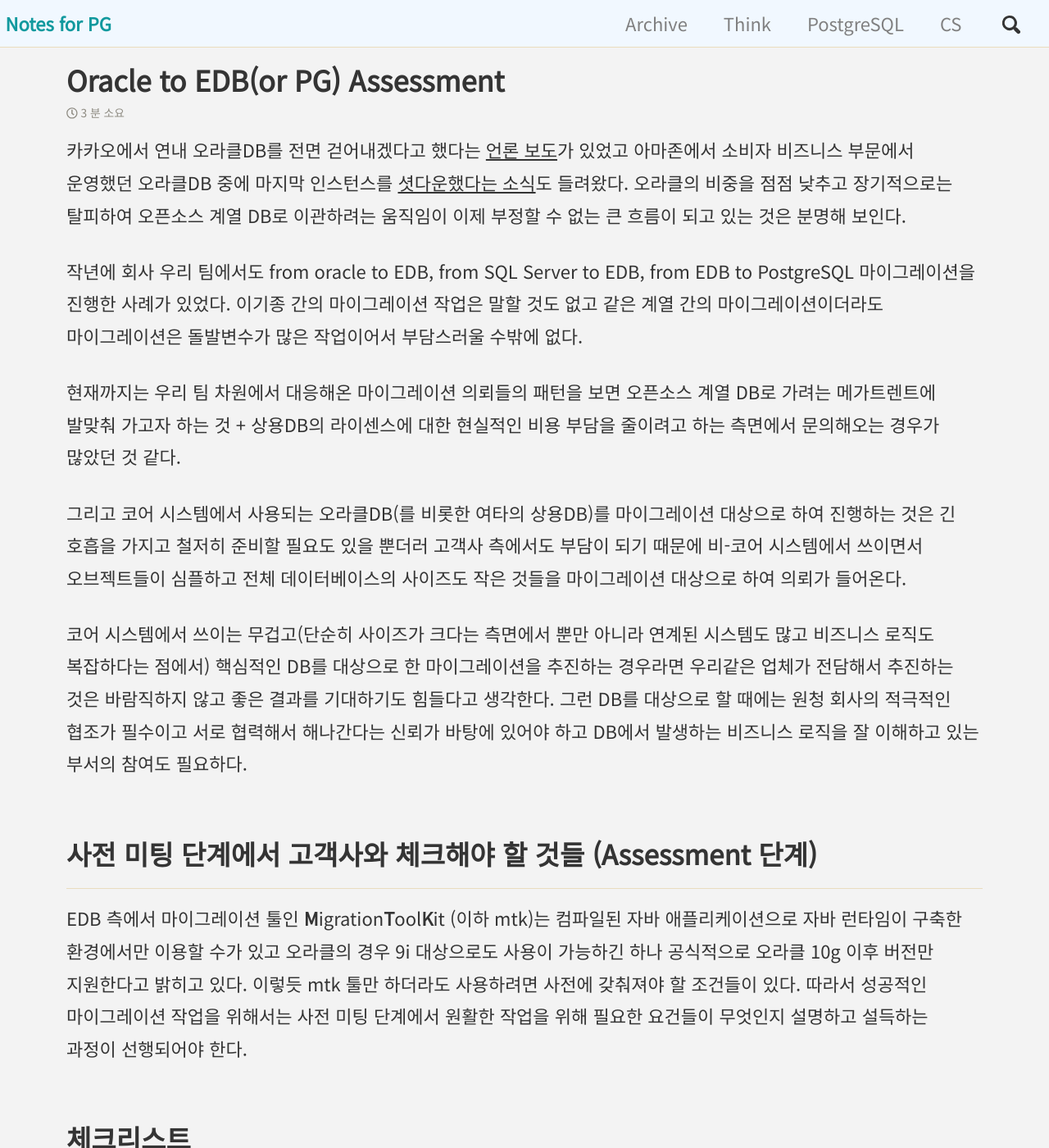
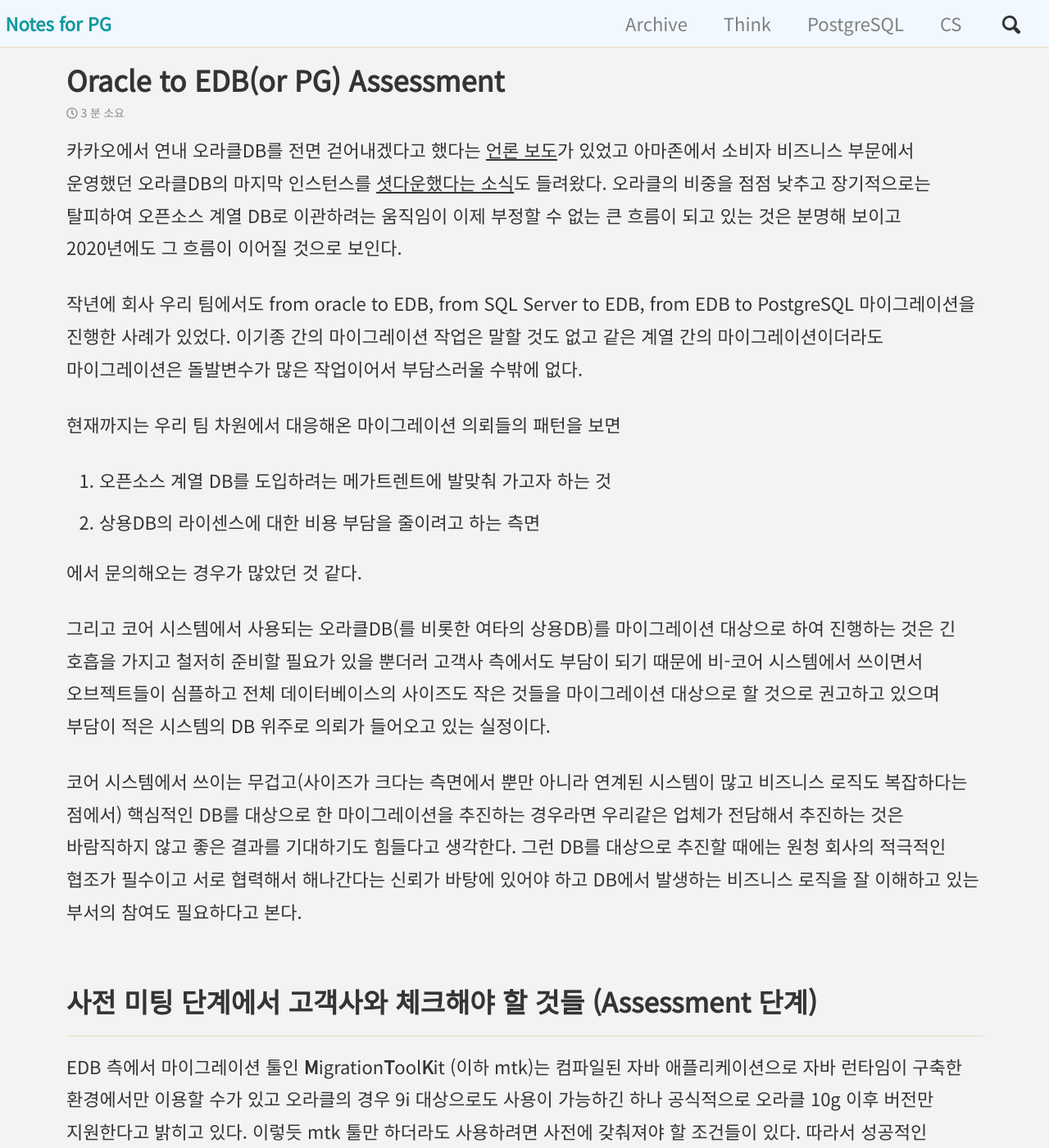
Before and after one commit to coiy/coiy.github.io, a Jekyll site: the page built from _posts/2020-02-07-Oracle_to_edb_assessment.md, in a window 1280 px wide and 1400 px high. Shown: the whole window at 82% size. Built offline with Jekyll 4.4.1, drawn with Linux system fonts in a browser that asks for light colours; cached includes are drawn as plain includes; some of the changed text lies outside the part shown.

Commit message:
본문 내용 수정.

```diff
--- a/_posts/2020-02-07-Oracle_to_edb_assessment.md
+++ b/_posts/2020-02-07-Oracle_to_edb_assessment.md
@@ -6,26 +6,30 @@ category: PostgreSQL
 comments: false
 ---
 
-카카오에서 연내 오라클DB를 전면 걷어내겠다고 했다는 [언론 보도](https://www.etnews.com/20200130000324?mc=em_003_00001)가 있었고 아마존에서 소비자 비즈니스 부문에서 운영했던 오라클DB 중에 마지막 인스턴스를 [셧다운했다는 소식](https://www.businessinsider.com/amazon-consumer-business-last-oracle-database-aws-2019-10)도 들려왔다. 오라클의 비중을 점점 낮추고 장기적으로는 탈피하여 오픈소스 계열 DB로 이관하려는 움직임이 이제 부정할 수 없는 큰 흐름이 되고 있는 것은 분명해 보인다.
+카카오에서 연내 오라클DB를 전면 걷어내겠다고 했다는 [언론 보도](https://www.etnews.com/20200130000324?mc=em_003_00001)가 있었고 아마존에서 소비자 비즈니스 부문에서 운영했던 오라클DB의 마지막 인스턴스를 [셧다운했다는 소식](https://www.businessinsider.com/amazon-consumer-business-last-oracle-database-aws-2019-10)도 들려왔다. 오라클의 비중을 점점 낮추고 장기적으로는 탈피하여 오픈소스 계열 DB로 이관하려는 움직임이 이제 부정할 수 없는 큰 흐름이 되고 있는 것은 분명해 보이고 2020년에도 그 흐름이 이어질 것으로 보인다.
 
 작년에 회사 우리 팀에서도 from oracle to EDB, from SQL Server to EDB, from EDB to PostgreSQL 마이그레이션을 진행한 사례가 있었다. 이기종 간의 마이그레이션 작업은 말할 것도 없고 같은 계열 간의 마이그레이션이더라도 마이그레이션은 돌발변수가 많은 작업이어서 부담스러울 수밖에 없다.
 
-현재까지는 우리 팀 차원에서 대응해온 마이그레이션 의뢰들의 패턴을 보면 오픈소스 계열 DB로 가려는 메가트렌트에 발맞춰 가고자 하는 것 + 상용DB의 라이센스에 대한 현실적인 비용 부담을 줄이려고 하는 측면에서 문의해오는 경우가 많았던 것 같다.
+현재까지는 우리 팀 차원에서 대응해온 마이그레이션 의뢰들의 패턴을 보면
+1. 오픈소스 계열 DB를 도입하려는 메가트렌트에 발맞춰 가고자 하는 것
+2. 상용DB의 라이센스에 대한 비용 부담을 줄이려고 하는 측면
 
-그리고 코어 시스템에서 사용되는 오라클DB(를 비롯한 여타의 상용DB)를 마이그레이션 대상으로 하여 진행하는 것은 긴 호흡을 가지고 철저히 준비할 필요도 있을 뿐더러 고객사 측에서도 부담이 되기 때문에 비-코어 시스템에서 쓰이면서 오브젝트들이 심플하고 전체 데이터베이스의 사이즈도 작은 것들을 마이그레이션 대상으로 하여 의뢰가 들어온다.
+에서 문의해오는 경우가 많았던 것 같다.
 
-코어 시스템에서 쓰이는 무겁고(단순히 사이즈가 크다는 측면에서 뿐만 아니라 연계된 시스템도 많고 비즈니스 로직도 복잡하다는 점에서) 핵심적인 DB를 대상으로 한 마이그레이션을 추진하는 경우라면 우리같은 업체가 전담해서 추진하는 것은 바람직하지 않고 좋은 결과를 기대하기도 힘들다고 생각한다. 그런 DB를 대상으로 할 때에는 원청 회사의 적극적인 협조가 필수이고 서로 협력해서 해나간다는 신뢰가 바탕에 있어야 하고 DB에서 발생하는 비즈니스 로직을 잘 이해하고 있는 부서의 참여도 필요하다.
+그리고 코어 시스템에서 사용되는 오라클DB(를 비롯한 여타의 상용DB)를 마이그레이션 대상으로 하여 진행하는 것은 긴 호흡을 가지고 철저히 준비할 필요가 있을 뿐더러 고객사 측에서도 부담이 되기 때문에 비-코어 시스템에서 쓰이면서 오브젝트들이 심플하고 전체 데이터베이스의 사이즈도 작은 것들을 마이그레이션 대상으로 할 것으로 권고하고 있으며 부담이 적은 시스템의 DB 위주로 의뢰가 들어오고 있는 실정이다.
+
+코어 시스템에서 쓰이는 무겁고(사이즈가 크다는 측면에서 뿐만 아니라 연계된 시스템이 많고 비즈니스 로직도 복잡하다는 점에서) 핵심적인 DB를 대상으로 한 마이그레이션을 추진하는 경우라면 우리같은 업체가 전담해서 추진하는 것은 바람직하지 않고 좋은 결과를 기대하기도 힘들다고 생각한다. 그런 DB를 대상으로 추진할 때에는 원청 회사의 적극적인 협조가 필수이고 서로 협력해서 해나간다는 신뢰가 바탕에 있어야 하고 DB에서 발생하는 비즈니스 로직을 잘 이해하고 있는 부서의 참여도 필요하다고 본다.
 
 ## 사전 미팅 단계에서 고객사와 체크해야 할 것들 (Assessment 단계)
 
-EDB 측에서 마이그레이션 툴인 **M**igration**T**ool**K**it (이하 mtk)는 컴파일된 자바 애플리케이션으로 자바 런타임이 구축한 환경에서만 이용할 수가 있고 오라클의 경우 9i 대상으로도 사용이 가능하긴 하나 공식적으로 오라클 10g 이후 버전만 지원한다고 밝히고 있다. 이렇듯 mtk 툴만 하더라도 사용하려면 사전에 갖춰져야 할 조건들이 있다. 따라서 성공적인 마이그레이션 작업을 위해서는 사전 미팅 단계에서 원활한 작업을 위해 필요한 요건들이 무엇인지 설명하고 설득하는 과정이 선행되어야 한다.
+EDB 측에서 마이그레이션 툴인 **M**igration**T**ool**K**it (이하 mtk)는 컴파일된 자바 애플리케이션으로 자바 런타임이 구축한 환경에서만 이용할 수가 있고 오라클의 경우 9i 대상으로도 사용이 가능하긴 하나 공식적으로 오라클 10g 이후 버전만 지원한다고 밝히고 있다. 이렇듯 mtk 툴만 하더라도 사용하려면 사전에 갖춰져야 할 조건들이 있다. 따라서 성공적인 마이그레이션 작업을 위해서는 사전 미팅 단계에서 as-is 시스템의 현황을 최대한 정확히 진단하는 과정과 함께 원활한 작업 진행을 위해 필요한 요건들이 무엇인지 설명하고 설득하는 과정이 필요하다.
 
 ## 체크리스트
 효율적이면서 성공적인 마이그레이션 완료를 위해 사전에 확인해둬야 할 사항을 정리해둔다. 노하우를 쌓아나가면서 계속 업데이트 할 계획이다.
 
 * 기본사항으로 as-is 시스템의 DB 버전, 사용 중인 오브젝트 종류, 전체 데이터베이스 크기.
-* 특히나 이관 과정에서 까다로울 수 있는 LOB, 프로시저, 파티션 테이블 사용 유무 및 사용 패턴 반드시 확인.
+* 특히나 이관 과정에서 까다로울 수 있는 오브젝트인 LOB, 프로시저, 파티션 테이블 사용 유무 및 사용 패턴 반드시 확인.
 * db_link를 사용한다면 to-be 환경에서 db_link를 통해 target에 접근하는 통신 경로가 오픈되었는지 확인.
-* 오라클의 경우, AWR이나 Statspack 같은 부가기능을 적극적으로(heavy) 사용하는 고객사라면 그에 해당하는 기능이 EDB에는 없거나 빈약하다는 점을 먼저 주지시키고 논의를 진행할 필요가 있다.
-* MTK 툴은 JDBC나 OCI 드라이버를 통해 이관 대상 오라클DB에 붙어서 메타데이터 및 데이터를 가져오는 클라이언트이기 때문에 MTK 툴이 설치된 호스트에서 대상 오라클DB로 들어가고 나오는 inbound & outbound 경로가 모두 오픈되어야 한다.
-* MTK 마이그레이션 포털의 장점을 설명하고 MTK 마이그레이션 포털 등을 이용하면 더욱 정확한 assessment가 가능하여 마이그레이션의 성공 가능성을 높일 수 있다고 설득한다. 우리가 편하자고 하자는 것이 아니라 이런 수단을 잘 활용할수록 이루려는 목적(마이그레이션 성공)에 다가갈 수 있음을 적극 어필한다.
+* 전담 DBA를 두고 규모 있게 오라클 DBMS을 사용하는 사이트라면 AWR이나 Statspack 같은 부가기능을 꽤 heavy하게 사용하고 있을 가능성이 높다. 그에 상응하는 기능이 EDB에는 없거나 빈약하다는 점을 먼저 주지시키고 논의를 진행할 필요가 있다.
+* MTK 툴은 JDBC나 OCI 드라이버를 통해 이관 대상 오라클DB에 붙어서 메타데이터 및 데이터를 가져오는 클라이언트이기 때문에 MTK 툴이 설치된 호스트에서 대상 오라클DB로 들어가고 나오는 inbound & outbound 경로가 모두 오픈돼 있어야 한다.
+* 어세스먼트 과정에서 사용하는 좋은 MTK 마이그레이션 포털의 장점을 설명하고 MTK 마이그레이션 포털 등을 이용하면 좀더 정밀한 assessment가 가능하여 마이그레이션의 성공 가능성을 높일 수 있다고 설득한다. 우리가 편하자고 하자는 것이 아니라 이런 도구를 잘 활용할수록 마이그레이션 완료라는 목적에 다가갈 수 있음을 적극 어필한다.
```
